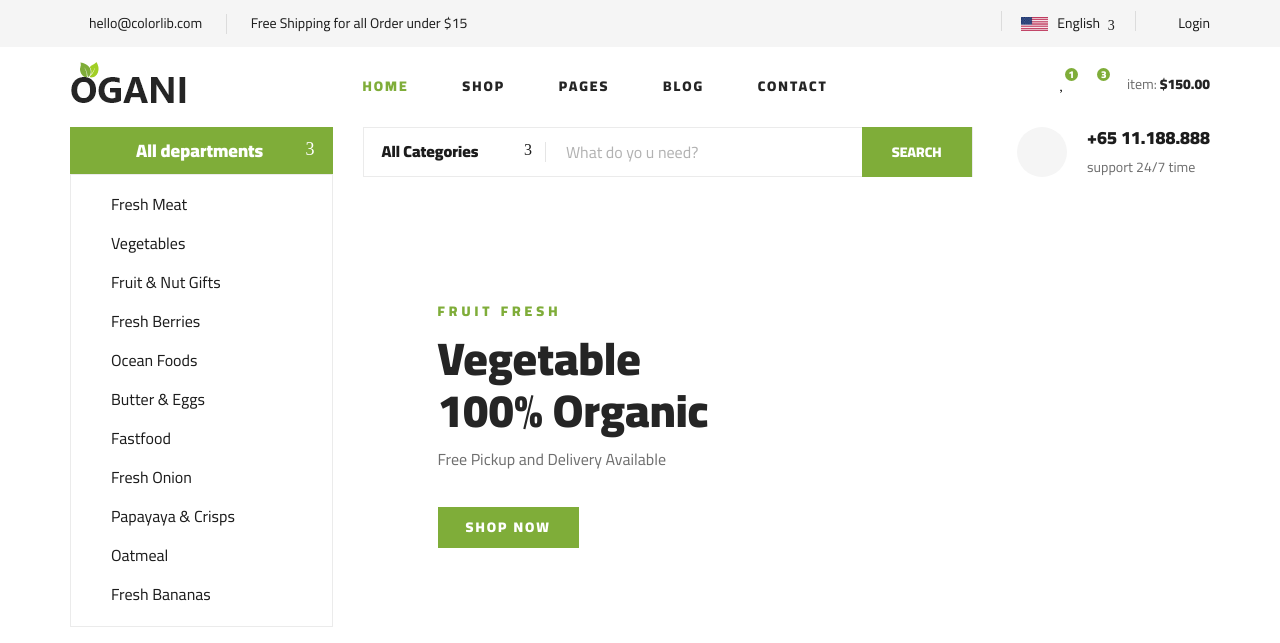
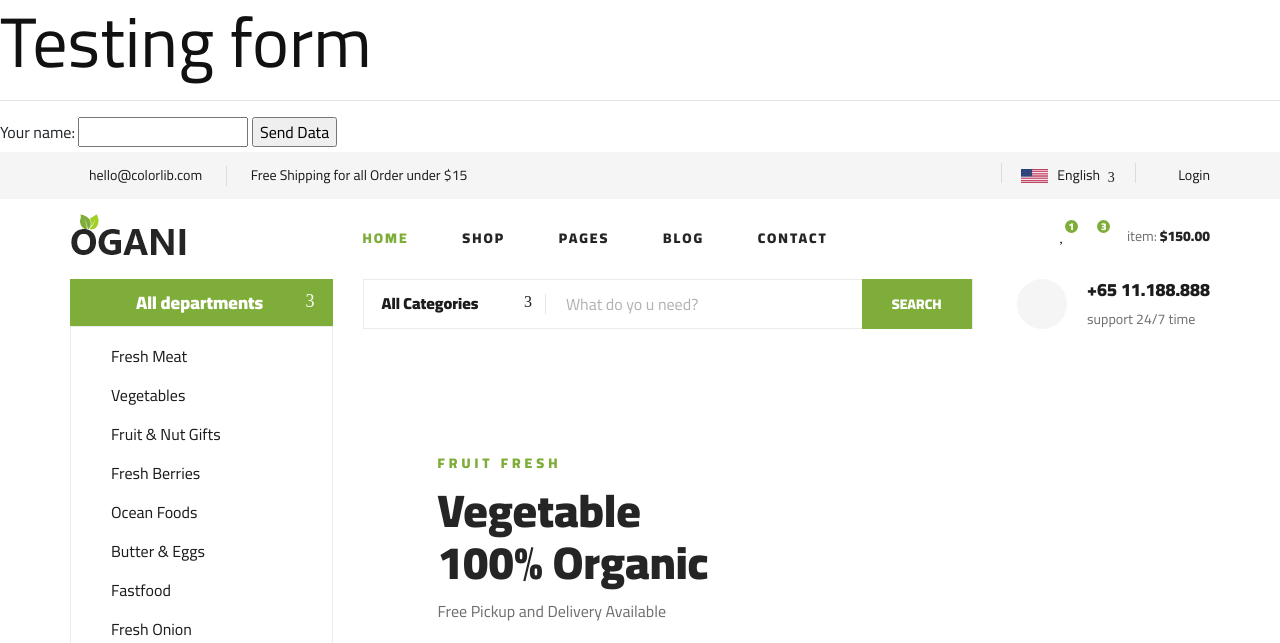
Before and after one commit to huy8208/OFS-project, a Django app: page / in a window 1280 px wide. Shown: the top 643 px of the page. Run offline with Django 3.2, Linux system fonts and the light colour scheme; some libraries are stand-ins or nearby versions; some web fonts are replaced.

Commit message:
Adding tutorial - how to add and link html file to our web app

```diff
--- a/project_root/project_settings/urls.py
+++ b/project_root/project_settings/urls.py
@@ -20,5 +20,6 @@ from web_app import views
 
 urlpatterns = [
     path('admin/', admin.site.urls),
-    path('', views.index)
+    path('', views.index),
+    path('testing/',views.testing)
 ]
--- a/project_root/web_app/templates/index.html
+++ b/project_root/web_app/templates/index.html
@@ -29,6 +29,15 @@
     <div id="preloder">
         <div class="loader"></div>
     </div>
+
+    <h1>Testing form</h1>
+    <hr>
+    <form action="." method="POST">
+        {% csrf_token %}
+        <label for="username">Your name: </label>
+        <input id="username" type="text" name="COCONUT">
+        <input type="submit" value="Send Data">
+    </form>
 
     <!-- Humberger Begin -->
     <div class="humberger__menu__overlay"></div>
--- a/project_root/web_app/views.py
+++ b/project_root/web_app/views.py
@@ -1,6 +1,11 @@
 from django.shortcuts import render
-
+from .models import Product
 
 def index(request):
     """Placeholder index view"""
     return render(request, 'index.html')
+
+def testing(request):
+    print('output here: ')
+    print(request.POST['COCONUT'])
+    return render(request,'testing.html')
```
Also changed, not shown: project_root/web_app/models.py (added, +12 -0 lines), project_root/web_app/templates/testing.html (added, +14 -0 lines), README.md, project_root/db.sqlite3, project_root/web_app/migrations/0001_initial.py (added), project_root/web_app/migrations/__init__.py (added), 1 other file.
